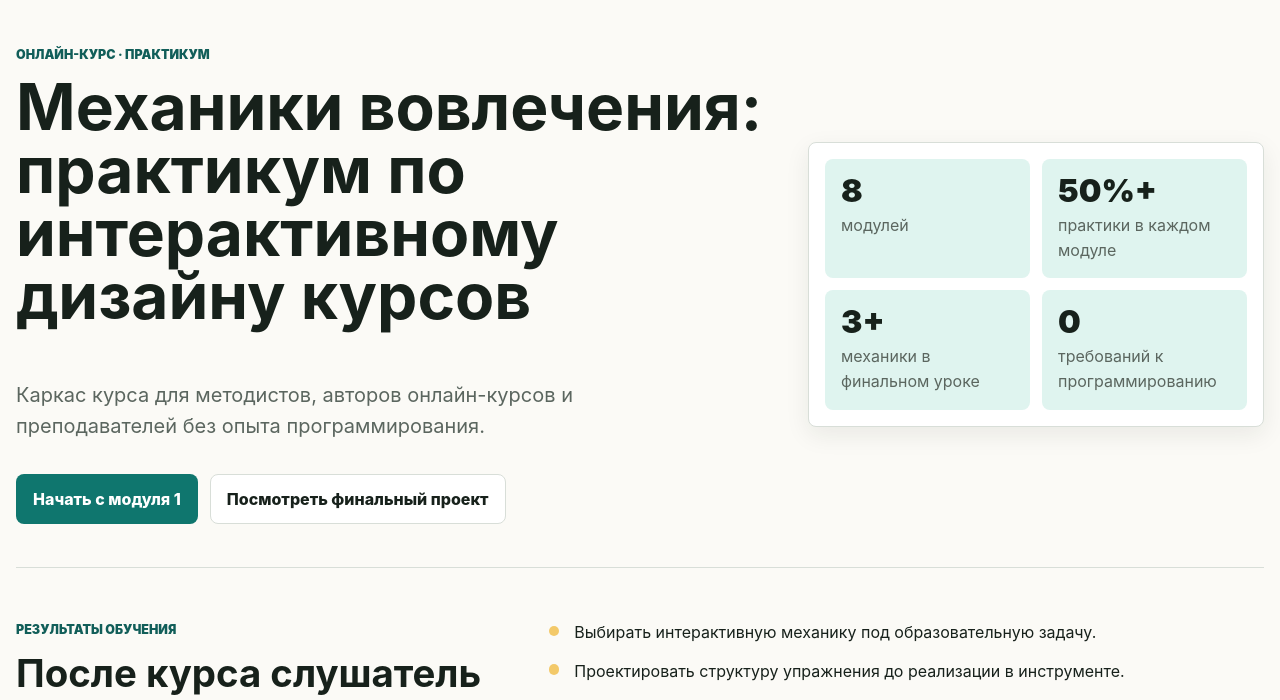
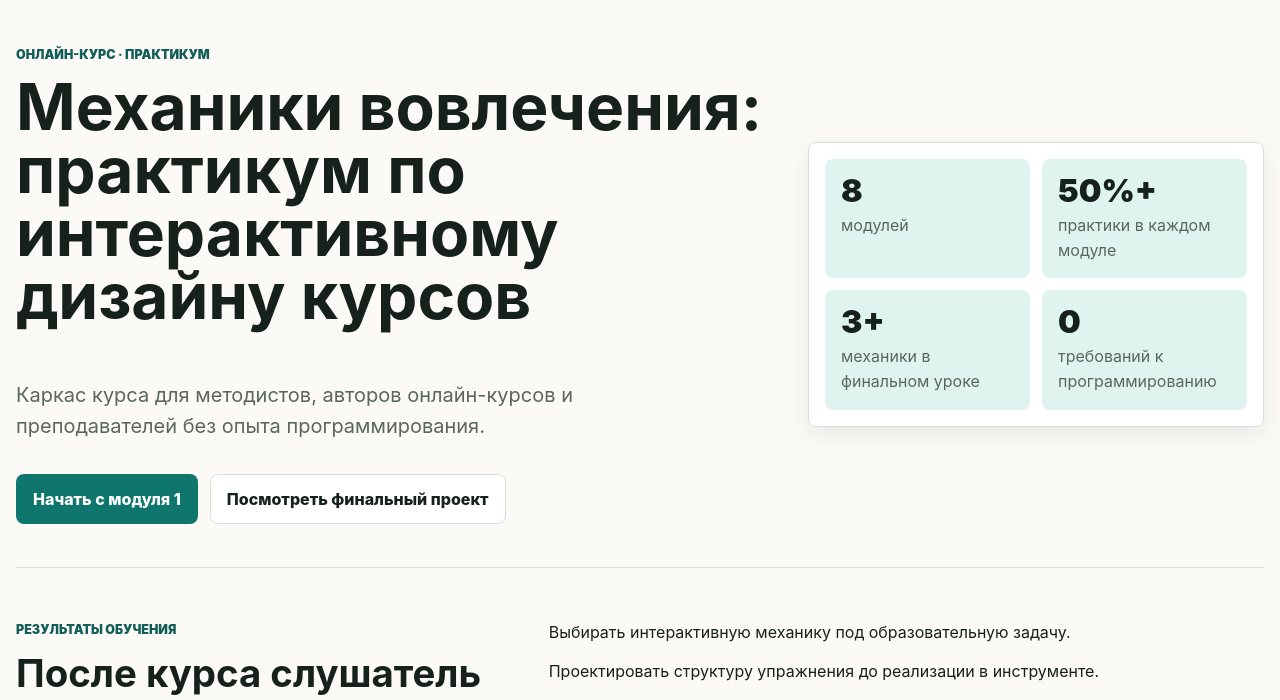
Before and after one commit to DmitryKotlyakov/modern-learning, a website with bundled scripts: page index.html in a window 1280 px wide. Shown: the part 78-778 px from the top of the page. Built offline with nearby package versions, Linux system fonts and the light colour scheme.

Commit message:
Remove home page list dots

```diff
--- a/styles/components.css
+++ b/styles/components.css
@@ -84,6 +84,14 @@
     border-radius: 50%;
     background: var(--color-warm);
     content: "";
+}
+
+body[data-page="home"] .outcomes-list li {
+    padding-left: 0;
+}
+
+body[data-page="home"] .outcomes-list li::before {
+    display: none;
 }
 
 .module-grid {
```
